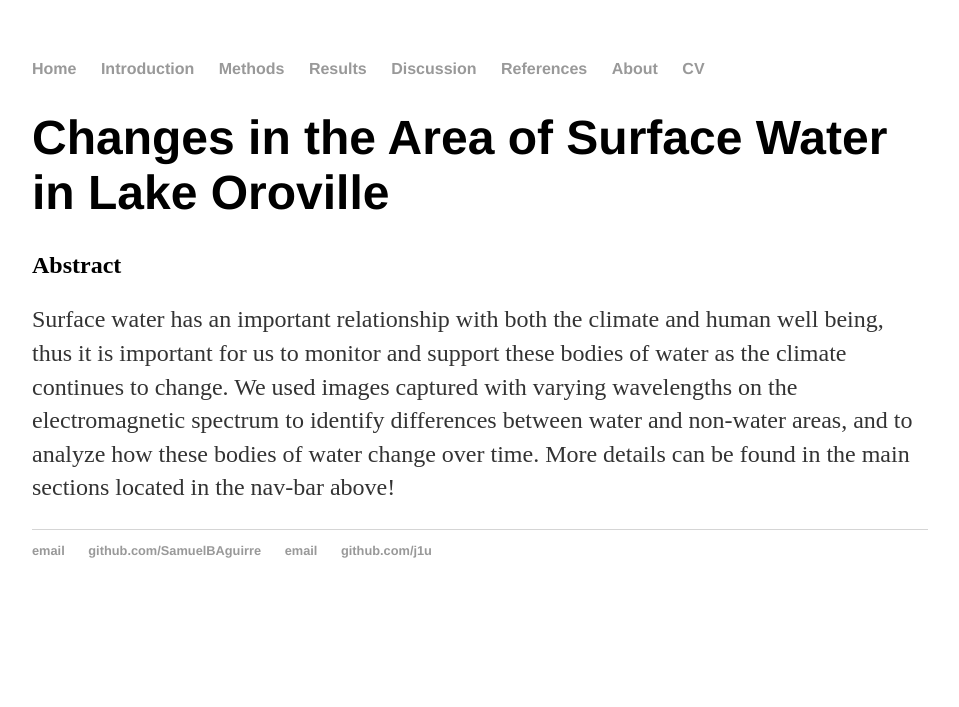
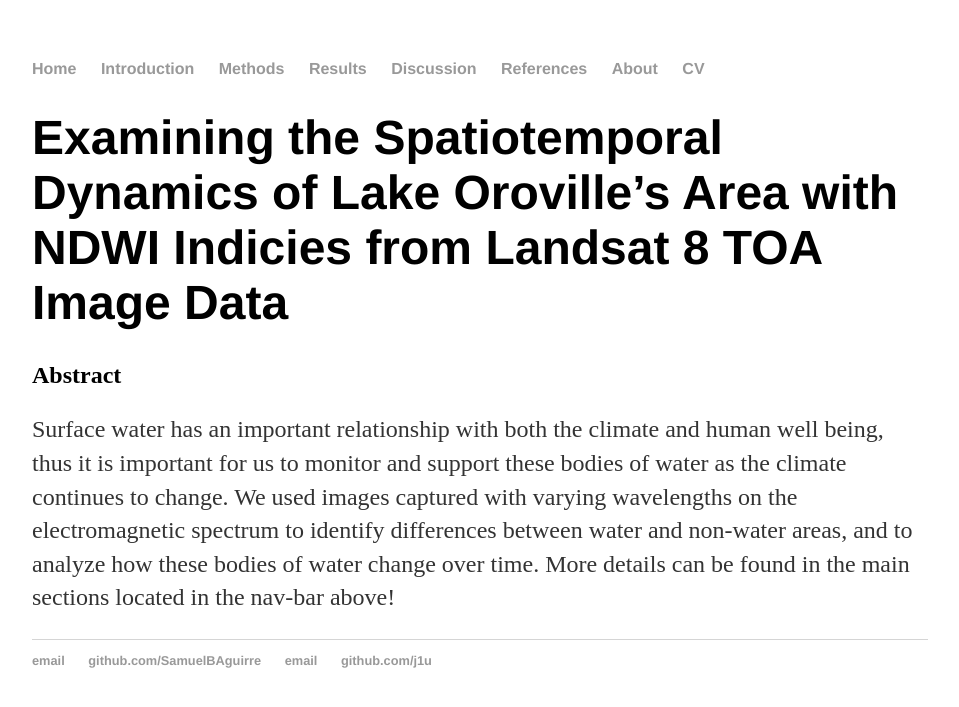
Before and after one commit to SamuelBAguirre/SamuelBAguirre.github.io, a Jekyll site: the page built from index.md, in a window 1280 px wide. Shown: the top 707 px of the page, without its empty margins (160-1119 px from the left). Built offline with Jekyll 4.4.1, drawn with Linux system fonts in a browser that asks for light colours.

Commit message:
Update index.md

```diff
--- a/index.md
+++ b/index.md
@@ -3,7 +3,7 @@
 title: Home
 ---
 
-# **Changes in the Area of Surface Water in Lake Oroville**
+# **Examining the Spatiotemporal Dynamics of Lake Oroville’s Area with NDWI Indicies from Landsat 8 TOA Image Data**
 
 
 ## **Abstract**
```
